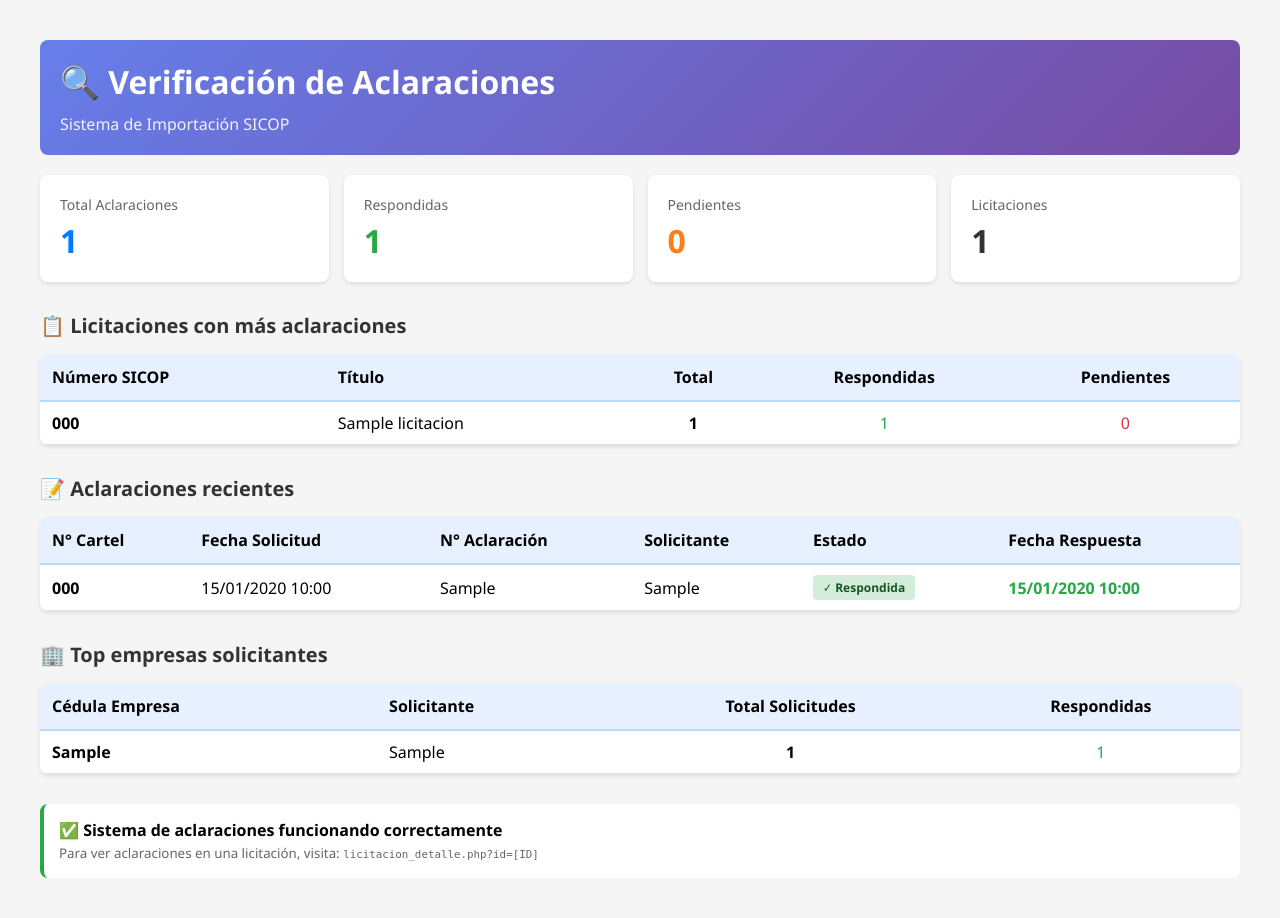
After one commit to sebas7786/sebas7786, a PHP site: page /probar_aclaraciones.php in a window 1280 px wide. The commit adds this page. Run offline with PHP 8.4, Linux system fonts and the light colour scheme; tables that the repository leaves empty hold one stand-in row (values such as "Sample post"); a stand-in replaces the project's code that opens the database connection.

Commit message:
feat: Completar sistema de aclaraciones con UI y documentación
- Agregar sección de aclaraciones en licitacion_detalle_CORREGIDO.php
- Mostrar contador de respondidas vs pendientes con colores
- Crear probar_aclaraciones.php con estadísticas detalladas
- Agregar ACLARACIONES_README.md con guía completa de uso
- Renumerar sección de partidas a sección 8

```diff
--- /dev/null
+++ b/probar_aclaraciones.php
@@ -0,0 +1,327 @@
+<?php
+/**
+ * ═══════════════════════════════════════════════════════════════════════
+ * SCRIPT DE PRUEBA: ACLARACIONES
+ * ═══════════════════════════════════════════════════════════════════════
+ *
+ * Verifica que las aclaraciones se hayan importado correctamente
+ * y muestra estadísticas de la tabla
+ */
+
+require_once 'config/db.php';
+
+header('Content-Type: text/html; charset=utf-8');
+?>
+<!DOCTYPE html>
+<html lang="es">
+<head>
+    <meta charset="UTF-8">
+    <meta name="viewport" content="width=device-width, initial-scale=1.0">
+    <title>Prueba de Aclaraciones</title>
+    <style>
+        body {
+            font-family: 'Segoe UI', Tahoma, Geneva, Verdana, sans-serif;
+            max-width: 1200px;
+            margin: 20px auto;
+            padding: 20px;
+            background-color: #f5f5f5;
+        }
+        .header {
+            background: linear-gradient(135deg, #667eea 0%, #764ba2 100%);
+            color: white;
+            padding: 20px;
+            border-radius: 8px;
+            margin-bottom: 20px;
+        }
+        .stats-grid {
+            display: grid;
+            grid-template-columns: repeat(auto-fit, minmax(200px, 1fr));
+            gap: 15px;
+            margin-bottom: 20px;
+        }
+        .stat-card {
+            background: white;
+            padding: 20px;
+            border-radius: 8px;
+            box-shadow: 0 2px 4px rgba(0,0,0,0.1);
+        }
+        .stat-label {
+            color: #666;
+            font-size: 14px;
+            margin-bottom: 5px;
+        }
+        .stat-value {
+            font-size: 32px;
+            font-weight: bold;
+            color: #333;
+        }
+        .stat-card.green .stat-value { color: #28a745; }
+        .stat-card.blue .stat-value { color: #007bff; }
+        .stat-card.orange .stat-value { color: #fd7e14; }
+        .stat-card.red .stat-value { color: #dc3545; }
+
+        table {
+            width: 100%;
+            border-collapse: collapse;
+            background: white;
+            border-radius: 8px;
+            overflow: hidden;
+            box-shadow: 0 2px 4px rgba(0,0,0,0.1);
+        }
+        th {
+            background-color: #e6f0ff;
+            padding: 12px;
+            text-align: left;
+            font-weight: 600;
+            border-bottom: 2px solid #b8daff;
+        }
+        td {
+            padding: 10px 12px;
+            border-bottom: 1px solid #dee2e6;
+        }
+        tr:hover {
+            background-color: #f8f9fa;
+        }
+        .badge {
+            display: inline-block;
+            padding: 4px 10px;
+            border-radius: 4px;
+            font-size: 12px;
+            font-weight: 600;
+        }
+        .badge-success {
+            background-color: #d4edda;
+            color: #155724;
+        }
+        .badge-warning {
+            background-color: #fff3cd;
+            color: #856404;
+        }
+        .section-title {
+            font-size: 20px;
+            font-weight: 600;
+            margin: 30px 0 15px 0;
+            color: #333;
+        }
+    </style>
+</head>
+<body>
+
+<div class="header">
+    <h1 style="margin: 0;">🔍 Verificación de Aclaraciones</h1>
+    <p style="margin: 10px 0 0 0; opacity: 0.9;">Sistema de Importación SICOP</p>
+</div>
+
+<?php
+// Verificar si existe la tabla
+try {
+    $check = $conn->query("SHOW TABLES LIKE 'aclaraciones_licitacion'");
+    if ($check->rowCount() === 0) {
+        echo '<div style="background: #f8d7da; color: #721c24; padding: 15px; border-radius: 8px; border-left: 4px solid #dc3545;">';
+        echo '<strong>❌ Error:</strong> La tabla "aclaraciones_licitacion" no existe. ';
+        echo 'Ejecuta primero: <code>php importador_aclaraciones.php Aclaraciones.csv</code>';
+        echo '</div>';
+        exit;
+    }
+} catch (PDOException $e) {
+    die("Error al verificar tabla: " . $e->getMessage());
+}
+
+// Estadísticas generales
+try {
+    $stmt = $conn->query("
+        SELECT
+            COUNT(*) as total_aclaraciones,
+            COUNT(DISTINCT numero_cartel) as licitaciones_con_aclaraciones,
+            COUNT(CASE WHEN fecha_respuesta IS NOT NULL THEN 1 END) as respondidas,
+            COUNT(CASE WHEN fecha_respuesta IS NULL THEN 1 END) as pendientes,
+            COUNT(DISTINCT solicitante) as total_solicitantes,
+            COUNT(DISTINCT cedula_empresa_proveedora) as total_empresas
+        FROM aclaraciones_licitacion
+    ");
+    $stats = $stmt->fetch(PDO::FETCH_ASSOC);
+
+    if ($stats['total_aclaraciones'] == 0) {
+        echo '<div style="background: #fff3cd; color: #856404; padding: 15px; border-radius: 8px; border-left: 4px solid #ffc107;">';
+        echo '<strong>⚠️ Advertencia:</strong> No hay aclaraciones importadas. ';
+        echo 'Ejecuta: <code>php importador_aclaraciones.php Aclaraciones.csv</code>';
+        echo '</div>';
+        exit;
+    }
+
+    // Mostrar estadísticas
+    ?>
+    <div class="stats-grid">
+        <div class="stat-card blue">
+            <div class="stat-label">Total Aclaraciones</div>
+            <div class="stat-value"><?php echo number_format($stats['total_aclaraciones']); ?></div>
+        </div>
+        <div class="stat-card green">
+            <div class="stat-label">Respondidas</div>
+            <div class="stat-value"><?php echo number_format($stats['respondidas']); ?></div>
+        </div>
+        <div class="stat-card orange">
+            <div class="stat-label">Pendientes</div>
+            <div class="stat-value"><?php echo number_format($stats['pendientes']); ?></div>
+        </div>
+        <div class="stat-card">
+            <div class="stat-label">Licitaciones</div>
+            <div class="stat-value"><?php echo number_format($stats['licitaciones_con_aclaraciones']); ?></div>
+        </div>
+    </div>
+
+    <div class="section-title">📋 Licitaciones con más aclaraciones</div>
+    <?php
+    // Top licitaciones con aclaraciones
+    $stmt = $conn->query("
+        SELECT
+            numero_cartel,
+            MAX(titulo) as titulo,
+            COUNT(*) as total_aclaraciones,
+            SUM(CASE WHEN fecha_respuesta IS NOT NULL THEN 1 ELSE 0 END) as respondidas,
+            SUM(CASE WHEN fecha_respuesta IS NULL THEN 1 ELSE 0 END) as pendientes
+        FROM aclaraciones_licitacion
+        GROUP BY numero_cartel
+        ORDER BY total_aclaraciones DESC
+        LIMIT 10
+    ");
+    ?>
+    <table>
+        <thead>
+            <tr>
+                <th>Número SICOP</th>
+                <th>Título</th>
+                <th style="text-align: center;">Total</th>
+                <th style="text-align: center;">Respondidas</th>
+                <th style="text-align: center;">Pendientes</th>
+            </tr>
+        </thead>
+        <tbody>
+            <?php while ($row = $stmt->fetch(PDO::FETCH_ASSOC)): ?>
+            <tr>
+                <td><strong><?php echo htmlspecialchars($row['numero_cartel']); ?></strong></td>
+                <td><?php echo htmlspecialchars(mb_substr($row['titulo'], 0, 80)) . (mb_strlen($row['titulo']) > 80 ? '...' : ''); ?></td>
+                <td style="text-align: center;"><strong><?php echo $row['total_aclaraciones']; ?></strong></td>
+                <td style="text-align: center; color: #28a745;"><?php echo $row['respondidas']; ?></td>
+                <td style="text-align: center; color: #dc3545;"><?php echo $row['pendientes']; ?></td>
+            </tr>
+            <?php endwhile; ?>
+        </tbody>
+    </table>
+
+    <div class="section-title">📝 Aclaraciones recientes</div>
+    <?php
+    // Aclaraciones más recientes
+    $stmt = $conn->query("
+        SELECT *
+        FROM aclaraciones_licitacion
+        ORDER BY fecha_solicitud DESC
+        LIMIT 20
+    ");
+    ?>
+    <table>
+        <thead>
+            <tr>
+                <th>N° Cartel</th>
+                <th>Fecha Solicitud</th>
+                <th>N° Aclaración</th>
+                <th>Solicitante</th>
+                <th>Estado</th>
+                <th>Fecha Respuesta</th>
+            </tr>
+        </thead>
+        <tbody>
+            <?php while ($row = $stmt->fetch(PDO::FETCH_ASSOC)): ?>
+            <tr>
+                <td><strong><?php echo htmlspecialchars($row['numero_cartel']); ?></strong></td>
+                <td>
+                    <?php
+                    if (!empty($row['fecha_solicitud'])) {
+                        $dt = new DateTime($row['fecha_solicitud']);
+                        echo $dt->format('d/m/Y H:i');
+                    } else {
+                        echo '-';
+                    }
+                    ?>
+                </td>
+                <td><?php echo htmlspecialchars($row['numero_aclaracion'] ?? '-'); ?></td>
+                <td><?php echo htmlspecialchars(mb_substr($row['solicitante'] ?? '-', 0, 30)); ?></td>
+                <td>
+                    <?php
+                    if (!empty($row['fecha_respuesta'])) {
+                        echo '<span class="badge badge-success">✓ Respondida</span>';
+                    } else {
+                        echo '<span class="badge badge-warning">⏳ Pendiente</span>';
+                    }
+                    ?>
+                </td>
+                <td>
+                    <?php
+                    if (!empty($row['fecha_respuesta'])) {
+                        $dt = new DateTime($row['fecha_respuesta']);
+                        echo '<strong style="color: #28a745;">' . $dt->format('d/m/Y H:i') . '</strong>';
+                    } else {
+                        echo '<span style="color: #999;">-</span>';
+                    }
+                    ?>
+                </td>
+            </tr>
+            <?php endwhile; ?>
+        </tbody>
+    </table>
+
+    <div class="section-title">🏢 Top empresas solicitantes</div>
+    <?php
+    // Top empresas solicitantes
+    $stmt = $conn->query("
+        SELECT
+            cedula_empresa_proveedora,
+            solicitante,
+            COUNT(*) as total_solicitudes,
+            SUM(CASE WHEN fecha_respuesta IS NOT NULL THEN 1 ELSE 0 END) as respondidas
+        FROM aclaraciones_licitacion
+        WHERE cedula_empresa_proveedora IS NOT NULL
+        GROUP BY cedula_empresa_proveedora, solicitante
+        ORDER BY total_solicitudes DESC
+        LIMIT 10
+    ");
+    ?>
+    <table>
+        <thead>
+            <tr>
+                <th>Cédula Empresa</th>
+                <th>Solicitante</th>
+                <th style="text-align: center;">Total Solicitudes</th>
+                <th style="text-align: center;">Respondidas</th>
+            </tr>
+        </thead>
+        <tbody>
+            <?php while ($row = $stmt->fetch(PDO::FETCH_ASSOC)): ?>
+            <tr>
+                <td><strong><?php echo htmlspecialchars($row['cedula_empresa_proveedora']); ?></strong></td>
+                <td><?php echo htmlspecialchars($row['solicitante'] ?? '-'); ?></td>
+                <td style="text-align: center;"><strong><?php echo $row['total_solicitudes']; ?></strong></td>
+                <td style="text-align: center; color: #28a745;"><?php echo $row['respondidas']; ?></td>
+            </tr>
+            <?php endwhile; ?>
+        </tbody>
+    </table>
+
+    <?php
+} catch (PDOException $e) {
+    echo '<div style="background: #f8d7da; color: #721c24; padding: 15px; border-radius: 8px; margin-top: 20px;">';
+    echo '<strong>❌ Error:</strong> ' . htmlspecialchars($e->getMessage());
+    echo '</div>';
+}
+?>
+
+<div style="background: white; padding: 15px; border-radius: 8px; margin-top: 30px; border-left: 4px solid #28a745;">
+    <strong>✅ Sistema de aclaraciones funcionando correctamente</strong><br>
+    <small style="color: #666;">
+        Para ver aclaraciones en una licitación, visita:
+        <code>licitacion_detalle.php?id=[ID]</code>
+    </small>
+</div>
+
+</body>
+</html>
```
Also changed, not shown: ACLARACIONES_README.md (added, +302 -0 lines), licitacion_detalle_CORREGIDO.php (+69 -3 lines).
